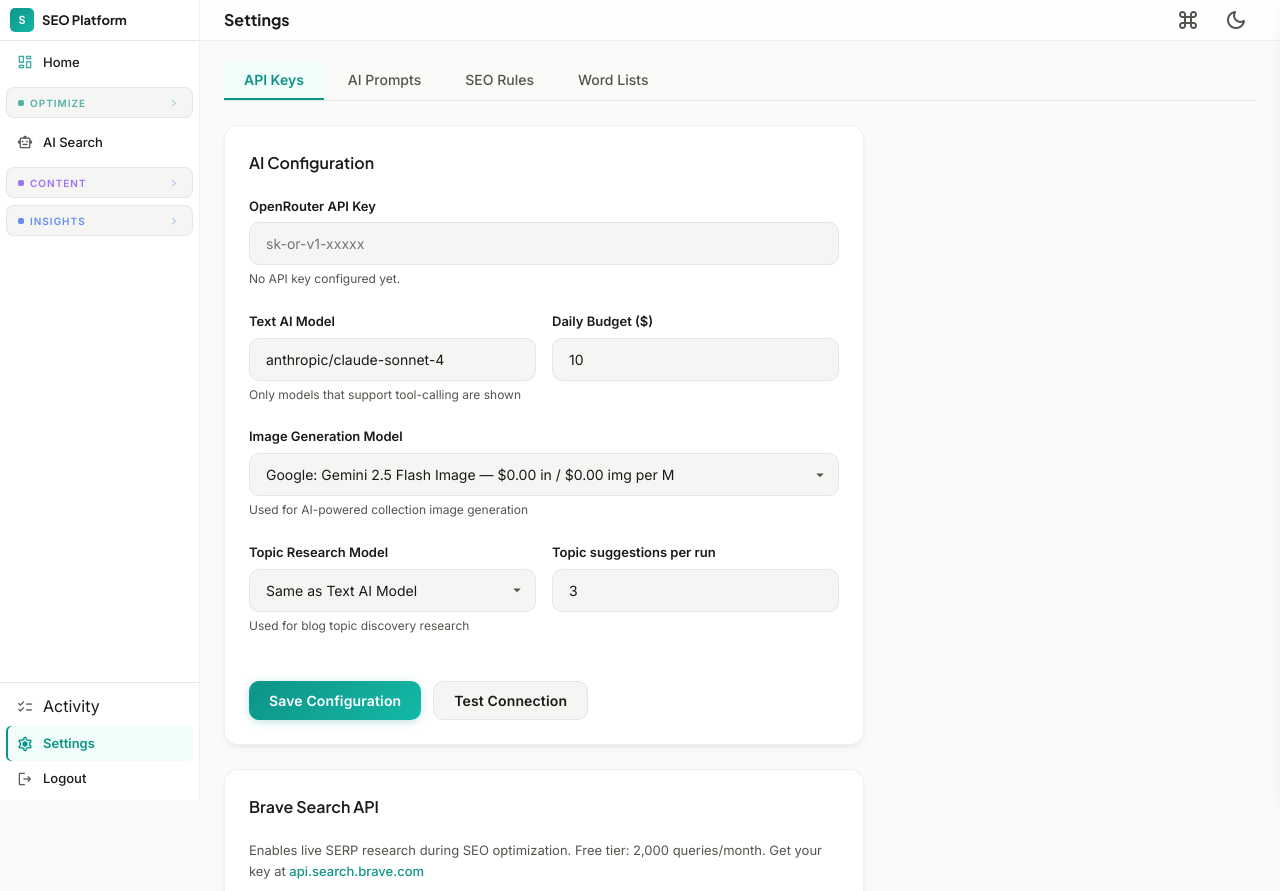
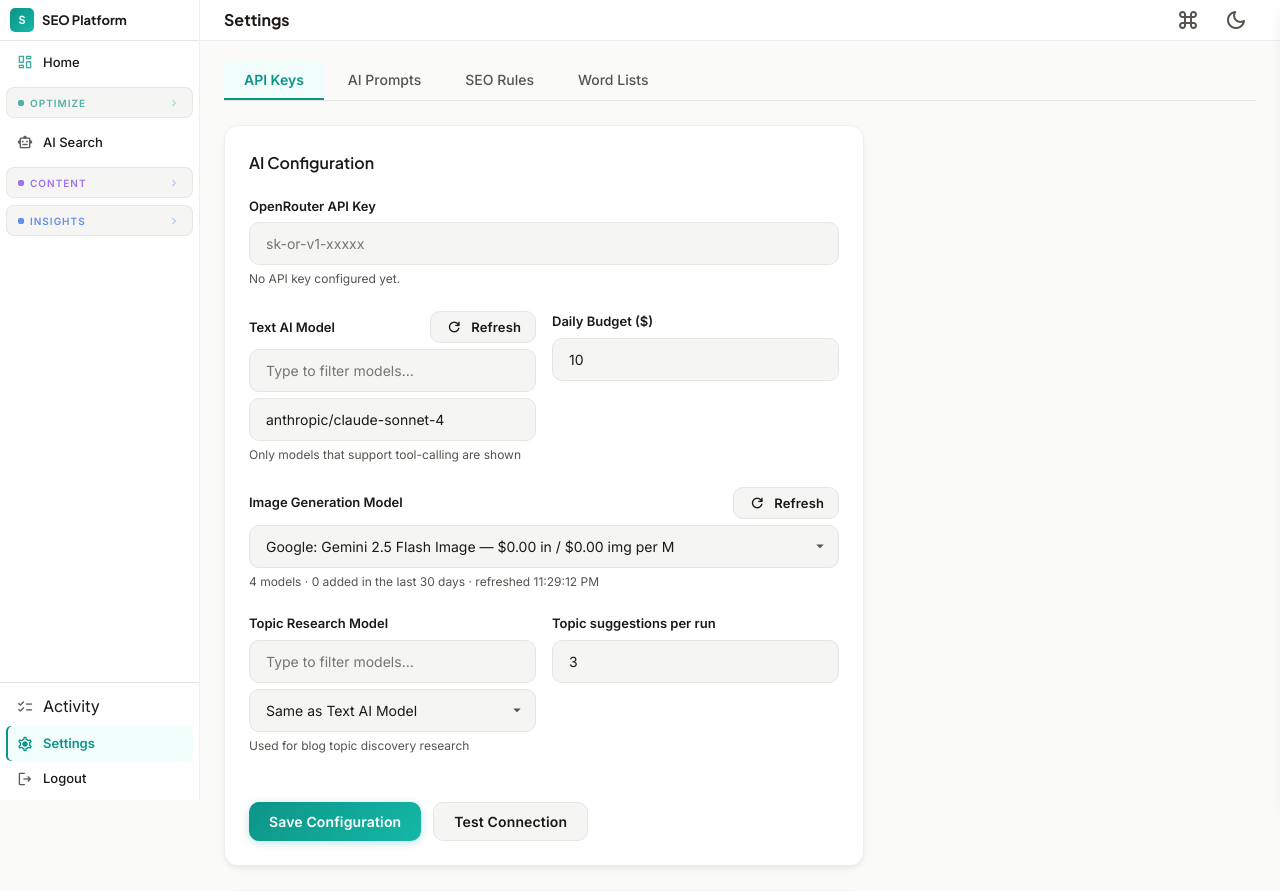
Before and after one commit to ruolez/shopify-seo, a Flask app: page /settings in a window 1280 px wide. Shown: the top 891 px of the page. Run offline with Flask 3, Linux system fonts and the light colour scheme; the visitor is signed in with stand-in values (Sample User, id 1); data that the repository does not hold is empty; some libraries are stand-ins or nearby versions.

Commit message:
feat(settings): refreshable AI model catalog with new-model group and filter
Model lists were already fetched live from OpenRouter on page load, but a
363-entry alphabetical dropdown hid new releases. Both catalog routes now
return created-age and context length; ?refresh=1 busts OpenRouter's
5-minute CDN cache. Settings gets Refresh buttons with a status line,
a 'New in the last 30 days' optgroup, type-to-filter boxes, and keeps a
saved model that OpenRouter no longer lists instead of silently switching.

Co-Authored-By: Claude Fable 5.1 <noreply@anthropic.com>
Claude-Session: https://claude.ai/code/session_01VhvsXUXsgVnWn9AHCPcU3Y

```diff
--- a/app/routes/settings_routes.py
+++ b/app/routes/settings_routes.py
@@ -173,85 +173,95 @@ def test_brave_connection():
         return jsonify({"error": str(e)}), 400
 
 
+NEW_MODEL_DAYS = 30
+
+
+def _fetch_openrouter_models(force=False):
+    """OpenRouter's public model catalog. Its CDN caches for 5 minutes; a
+    forced refresh busts that with a nonce so a just-released model shows up."""
+    import time
+
+    import requests
+
+    params = {"_": int(time.time())} if force else None
+    headers = {"Cache-Control": "no-cache", "Pragma": "no-cache"} if force else None
+    response = requests.get("https://openrouter.ai/api/v1/models", params=params, headers=headers, timeout=20)
+    if response.status_code != 200:
+        raise RuntimeError(f"OpenRouter API error: {response.status_code}")
+    return response.json().get("data", [])
+
+
+def _model_age_fields(model):
+    import time
+
+    created = model.get("created") or 0
+    days = max(0, int((time.time() - created) // 86400)) if created else None
+    return {"added_days_ago": days, "is_new": days is not None and days <= NEW_MODEL_DAYS,
+            "context_length": model.get("context_length")}
+
+
+def _catalog_response(models):
+    from datetime import datetime, timezone
+
+    return jsonify({
+        "models": models,
+        "total": len(models),
+        "new_count": sum(1 for m in models if m.get("is_new")),
+        "new_days": NEW_MODEL_DAYS,
+        "fetched_at": datetime.now(timezone.utc).isoformat(),
+    })
+
+
 @settings_bp.route("/api/settings/ai/models", methods=["GET"])
 def get_ai_models():
-    """Fetch available models from OpenRouter, filtered to tool-calling models."""
-    import requests
-
+    """Text models from OpenRouter, filtered to tool-calling ones. ?refresh=1 bypasses caches."""
     try:
-        response = requests.get("https://openrouter.ai/api/v1/models", timeout=15)
-
-        if response.status_code != 200:
-            return jsonify({"error": f"OpenRouter API error: {response.status_code}"}), 502
-
-        data = response.json()
         models = []
-
-        for model in data.get("data", []):
-            supported_params = model.get("supported_parameters", [])
-            if "tools" not in supported_params:
+        for model in _fetch_openrouter_models(force=request.args.get("refresh") == "1"):
+            if "tools" not in model.get("supported_parameters", []):
                 continue
-
             pricing = model.get("pricing", {})
-            prompt_per_million = float(pricing.get("prompt", "0")) * 1_000_000
-            completion_per_million = float(pricing.get("completion", "0")) * 1_000_000
-
-            models.append(
-                {
-                    "id": model.get("id", ""),
-                    "name": model.get("name", model.get("id", "")),
-                    "pricing": {
-                        "prompt": round(prompt_per_million, 2),
-                        "completion": round(completion_per_million, 2),
-                    },
-                }
-            )
-
+            models.append({
+                "id": model.get("id", ""),
+                "name": model.get("name", model.get("id", "")),
+                "pricing": {
+                    "prompt": round(float(pricing.get("prompt", "0")) * 1_000_000, 2),
+                    "completion": round(float(pricing.get("completion", "0")) * 1_000_000, 2),
+                },
+                **_model_age_fields(model),
+            })
         models.sort(key=lambda m: m["name"].lower())
-        return jsonify({"models": models})
+        return _catalog_response(models)
     except Exception as e:
-        return jsonify({"error": str(e)}), 500
+        return jsonify({"error": str(e)}), 502
 
 
 @settings_bp.route("/api/settings/ai/image-models", methods=["GET"])
 def get_image_models():
-    import requests
-
+    """Image-output models from OpenRouter. ?refresh=1 bypasses caches."""
     try:
-        response = requests.get("https://openrouter.ai/api/v1/models", timeout=15)
-        if response.status_code != 200:
-            return jsonify({"models": _fallback_image_models()})
-
-        data = response.json()
         models = []
-        for model in data.get("data", []):
-            arch = model.get("architecture", {})
-            output_mods = arch.get("output_modalities", [])
-            if "image" not in output_mods:
+        for model in _fetch_openrouter_models(force=request.args.get("refresh") == "1"):
+            if "image" not in (model.get("architecture", {}).get("output_modalities") or []):
                 continue
-            model_id = model.get("id", "")
-            if model_id == "openrouter/auto":
+            if model.get("id") == "openrouter/auto":
                 continue
-
             pricing = model.get("pricing", {})
-            prompt_per_m = float(pricing.get("prompt", "0")) * 1_000_000
-            image_per_m = float(pricing.get("image", pricing.get("completion", "0"))) * 1_000_000
-
             models.append({
-                "id": model_id,
-                "name": model.get("name", model_id),
+                "id": model.get("id", ""),
+                "name": model.get("name", model.get("id", "")),
                 "pricing": {
-                    "prompt": round(prompt_per_m, 2),
-                    "image": round(image_per_m, 2),
+                    "prompt": round(float(pricing.get("prompt", "0")) * 1_000_000, 2),
+                    "image": round(float(pricing.get("image", pricing.get("completion", "0"))) * 1_000_000, 2),
                 },
+                **_model_age_fields(model),
             })
-
         models.sort(key=lambda m: m["pricing"]["prompt"])
         if models:
-            return jsonify({"models": models})
-        return jsonify({"models": _fallback_image_models()})
+            return _catalog_response(models)
     except Exception:
-        return jsonify({"models": _fallback_image_models()})
+        pass
+    return _catalog_response(_fallback_image_models())
 
 
 def _fallback_image_models():
--- a/app/static/js/settings.js
+++ b/app/static/js/settings.js
@@ -38,38 +38,93 @@ document.getElementById("ai-form").addEventListener("submit", async (e) => {
 
 document.getElementById("test-ai-btn").addEventListener("click", testAIConnection);
 
-async function loadOpenRouterModels(savedModel, savedTopicModel) {
+// ─── Model catalogs (live from OpenRouter; Refresh bypasses its 5-minute CDN cache) ───
+
+const modelCatalog = { text: [], image: [] };
+const NEW_MODEL_DAYS = 30;
+
+function _modelLabel(model, kind) {
+    const p = model.pricing || {};
+    const price = kind === "image"
+        ? `$${(p.prompt || 0).toFixed(2)} in / $${(p.image || 0).toFixed(2)} img per M`
+        : `$${(p.prompt || 0).toFixed(2)} / $${(p.completion || 0).toFixed(2)} per M tokens`;
+    const fresh = model.is_new ? ` · new (${model.added_days_ago}d)` : "";
+    return `${model.name} — ${price}${fresh}`;
+}
+
+function fillModelSelect(select, models, kind, saved, placeholder) {
+    const previous = select.value;
+    select.innerHTML = "";
+    if (placeholder) select.appendChild(new Option(placeholder, ""));
+    const fresh = models.filter((m) => m.is_new).sort((a, b) => (a.added_days_ago ?? 0) - (b.added_days_ago ?? 0));
+    if (fresh.length) {
+        const group = document.createElement("optgroup");
+        group.label = `New in the last ${NEW_MODEL_DAYS} days`;
+        fresh.forEach((m) => group.appendChild(new Option(_modelLabel(m, kind), m.id)));
+        select.appendChild(group);
+    }
+    const rest = document.createElement("optgroup");
+    rest.label = fresh.length ? "All models" : "Models";
+    models.filter((m) => !m.is_new).forEach((m) => rest.appendChild(new Option(_modelLabel(m, kind), m.id)));
+    select.appendChild(rest);
+    const want = saved !== undefined ? saved : previous;
+    if (want) {
+        select.value = want;
+        if (select.value !== want) {
+            // Keep a saved model that OpenRouter no longer lists rather than silently switching.
+            select.appendChild(new Option(`${want} — no longer listed on OpenRouter`, want));
+            select.value = want;
+        }
+    }
+}
+
+function _setModelStatus(id, data, fallbackText) {
+    const el = document.getElementById(id);
+    if (!el) return;
+    if (!data) { el.textContent = fallbackText; return; }
+    const when = data.fetched_at ? new Date(data.fetched_at).toLocaleTimeString() : "";
+    el.textContent = `${data.total} models · ${data.new_count} added in the last ${data.new_days} days · refreshed ${when}`;
+}
+
+function attachModelFilter(inputId, select, kind, placeholder) {
+    const input = document.getElementById(inputId);
+    if (!input || input.dataset.bound) return;
+    input.dataset.bound = "1";
+    input.addEventListener("input", () => {
+        const q = input.value.trim().toLowerCase();
+        const list = modelCatalog[kind].filter((m) => !q || m.name.toLowerCase().includes(q) || m.id.toLowerCase().includes(q));
+        const keep = select.value;
+        const inList = !keep || list.some((m) => m.id === keep);
+        fillModelSelect(select, list, kind, inList ? keep : null, placeholder);
+        if (!inList && list.length && q) select.selectedIndex = placeholder ? 1 : 0;
+    });
+}
+
+async function loadOpenRouterModels(savedModel, savedTopicModel, refresh = false) {
     const select = document.getElementById("ai-model");
     const topicSelect = document.getElementById("ai-topic-model");
     try {
-        const data = await apiRequest("/api/settings/ai/models");
+        const data = await apiRequest(`/api/settings/ai/models${refresh ? "?refresh=1" : ""}`);
         if (data.models && data.models.length > 0) {
-            select.innerHTML = "";
-            topicSelect.innerHTML = '<option value="">Same as Text AI Model</option>';
-            data.models.forEach((model) => {
-                const option = document.createElement("option");
-                option.value = model.id;
-                const promptPrice = model.pricing.prompt.toFixed(2);
-                const completionPrice = model.pricing.completion.toFixed(2);
-                option.textContent = `${model.name} — $${promptPrice} / $${completionPrice} per M tokens`;
-                select.appendChild(option);
-                topicSelect.appendChild(option.cloneNode(true));
-            });
-            if (savedModel) {
-                select.value = savedModel;
-                if (!select.value) select.value = data.models[0].id;
-            }
-            topicSelect.value = savedTopicModel || "";
-        } else {
-            fallbackToTextInput(select, savedModel);
+            modelCatalog.text = data.models;
+            fillModelSelect(select, data.models, "text", savedModel || data.models[0].id);
+            fillModelSelect(topicSelect, data.models, "text", savedTopicModel || "", "Same as Text AI Model");
+            attachModelFilter("ai-model-filter", select, "text");
+            attachModelFilter("ai-topic-model-filter", topicSelect, "text", "Same as Text AI Model");
+            _setModelStatus("ai-model-status", data);
+            return data;
         }
+        fallbackToTextInput(select, savedModel);
     } catch (err) {
         console.error("Failed to load OpenRouter models:", err);
+        _setModelStatus("ai-model-status", null, "Could not reach OpenRouter — type a model id instead");
         fallbackToTextInput(select, savedModel);
     }
+    return null;
 }
 
 function fallbackToTextInput(select, savedModel) {
+    if (select.tagName !== "SELECT") return;
     const parent = select.parentNode;
     const input = document.createElement("input");
     input.type = "text";
@@ -80,29 +135,38 @@ function fallbackToTextInput(select, savedModel) {
     parent.replaceChild(input, select);
 }
 
-async function loadImageModels(savedModel) {
+async function loadImageModels(savedModel, refresh = false) {
     const select = document.getElementById("ai-image-model");
     try {
-        const data = await apiRequest("/api/settings/ai/image-models");
+        const data = await apiRequest(`/api/settings/ai/image-models${refresh ? "?refresh=1" : ""}`);
         if (data.models && data.models.length > 0) {
-            select.innerHTML = "";
-            data.models.forEach((model) => {
-                const option = document.createElement("option");
-                option.value = model.id;
-                const promptPrice = model.pricing.prompt.toFixed(2);
-                const imagePrice = model.pricing.image.toFixed(2);
-                option.textContent = `${model.name} — $${promptPrice} in / $${imagePrice} img per M`;
-                select.appendChild(option);
-            });
-            if (savedModel) {
-                select.value = savedModel;
-                if (!select.value) select.value = data.models[0].id;
-            }
+            modelCatalog.image = data.models;
+            fillModelSelect(select, data.models, "image", savedModel || data.models[0].id);
+            _setModelStatus("ai-image-model-status", data);
+            return data;
         }
     } catch (err) {
         console.error("Failed to load image models:", err);
+        _setModelStatus("ai-image-model-status", null, "Could not reach OpenRouter");
     }
+    return null;
 }
+
+document.querySelectorAll(".model-refresh").forEach((btn) => {
+    btn.addEventListener("click", async () => {
+        btn.disabled = true;
+        try {
+            const kind = btn.dataset.modelList;
+            const data = kind === "image"
+                ? await loadImageModels(document.getElementById("ai-image-model").value, true)
+                : await loadOpenRouterModels(document.getElementById("ai-model").value, document.getElementById("ai-topic-model").value, true);
+            if (data) showToast(`${data.total} ${kind} models loaded · ${data.new_count} added in the last ${data.new_days} days`, "success");
+            else showToast("OpenRouter did not return a model list", "error");
+        } finally {
+            btn.disabled = false;
+        }
+    });
+});
 
 async function loadAIConfig() {
     try {
--- a/app/templates/settings.html
+++ b/app/templates/settings.html
@@ -26,11 +26,17 @@
                             </div>
                             <div class="form-row">
                                 <div class="form-group">
-                                    <label for="ai-model">Text AI Model</label>
+                                    <label for="ai-model" style="display: flex; justify-content: space-between; align-items: center;">
+                                        <span>Text AI Model</span>
+                                        <button type="button" class="btn btn-secondary btn-sm model-refresh" data-model-list="text" title="Re-fetch the model catalog from OpenRouter (bypasses caches)">
+                                            <span class="material-symbols-rounded">refresh</span> Refresh
+                                        </button>
+                                    </label>
+                                    <input type="search" id="ai-model-filter" class="form-control model-filter" placeholder="Type to filter models…" autocomplete="off" style="margin-bottom: 6px;">
                                     <select id="ai-model" class="form-control">
                                         <option value="">Loading models...</option>
                                     </select>
-                                    <small style="color: var(--on-surface-secondary); font-size: 12px;">Only models that support tool-calling are shown</small>
+                                    <small style="color: var(--on-surface-secondary); font-size: 12px;" id="ai-model-status">Only models that support tool-calling are shown</small>
                                 </div>
                                 <div class="form-group">
                                     <label for="ai-budget">Daily Budget ($)</label>
@@ -38,15 +44,21 @@
                                 </div>
                             </div>
                             <div class="form-group">
-                                <label for="ai-image-model">Image Generation Model</label>
+                                <label for="ai-image-model" style="display: flex; justify-content: space-between; align-items: center;">
+                                    <span>Image Generation Model</span>
+                                    <button type="button" class="btn btn-secondary btn-sm model-refresh" data-model-list="image" title="Re-fetch the image model catalog from OpenRouter (bypasses caches)">
+                                        <span class="material-symbols-rounded">refresh</span> Refresh
+                                    </button>
+                                </label>
                                 <select id="ai-image-model" class="form-control">
                                     <option value="">Loading image models...</option>
                                 </select>
-                                <small style="color: var(--on-surface-secondary); font-size: 12px;">Used for AI-powered collection image generation</small>
+                                <small style="color: var(--on-surface-secondary); font-size: 12px;" id="ai-image-model-status">Used for AI-powered collection image generation</small>
                             </div>
                             <div class="form-row">
                                 <div class="form-group">
                                     <label for="ai-topic-model">Topic Research Model</label>
+                                    <input type="search" id="ai-topic-model-filter" class="form-control model-filter" placeholder="Type to filter models…" autocomplete="off" style="margin-bottom: 6px;">
                                     <select id="ai-topic-model" class="form-control">
                                         <option value="">Same as Text AI Model</option>
                                     </select>
```
